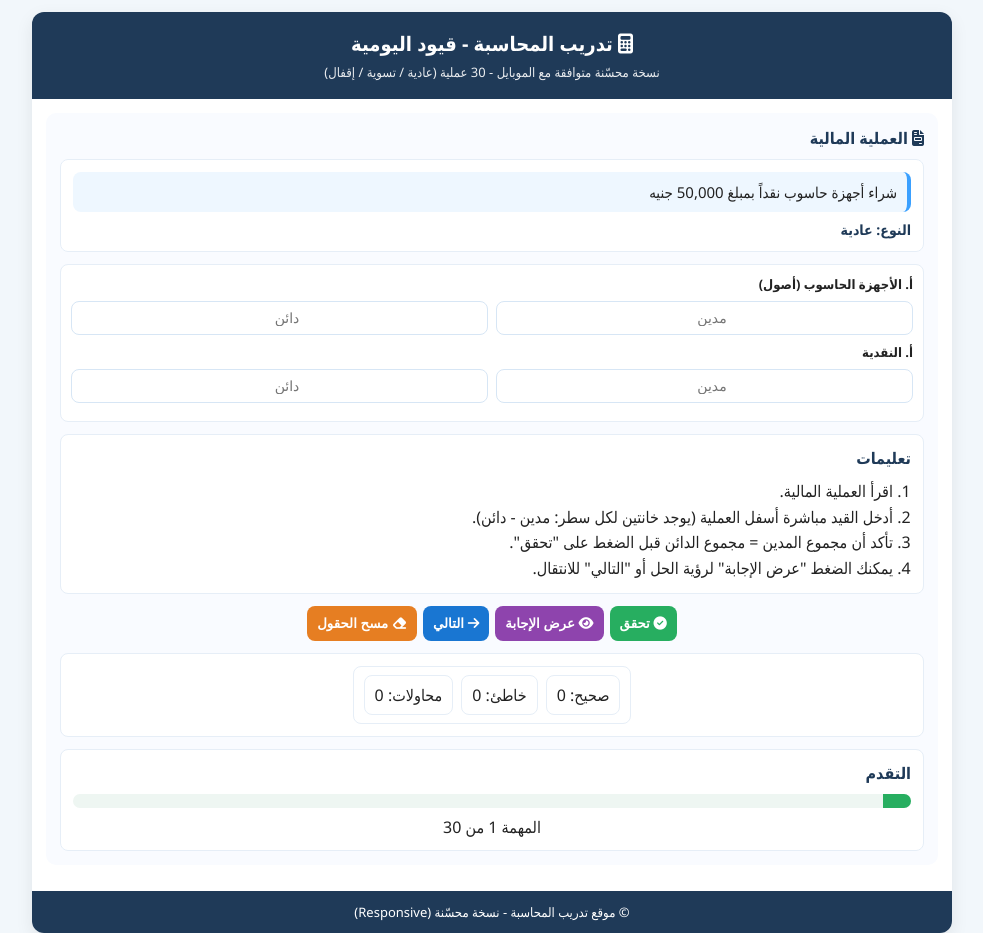
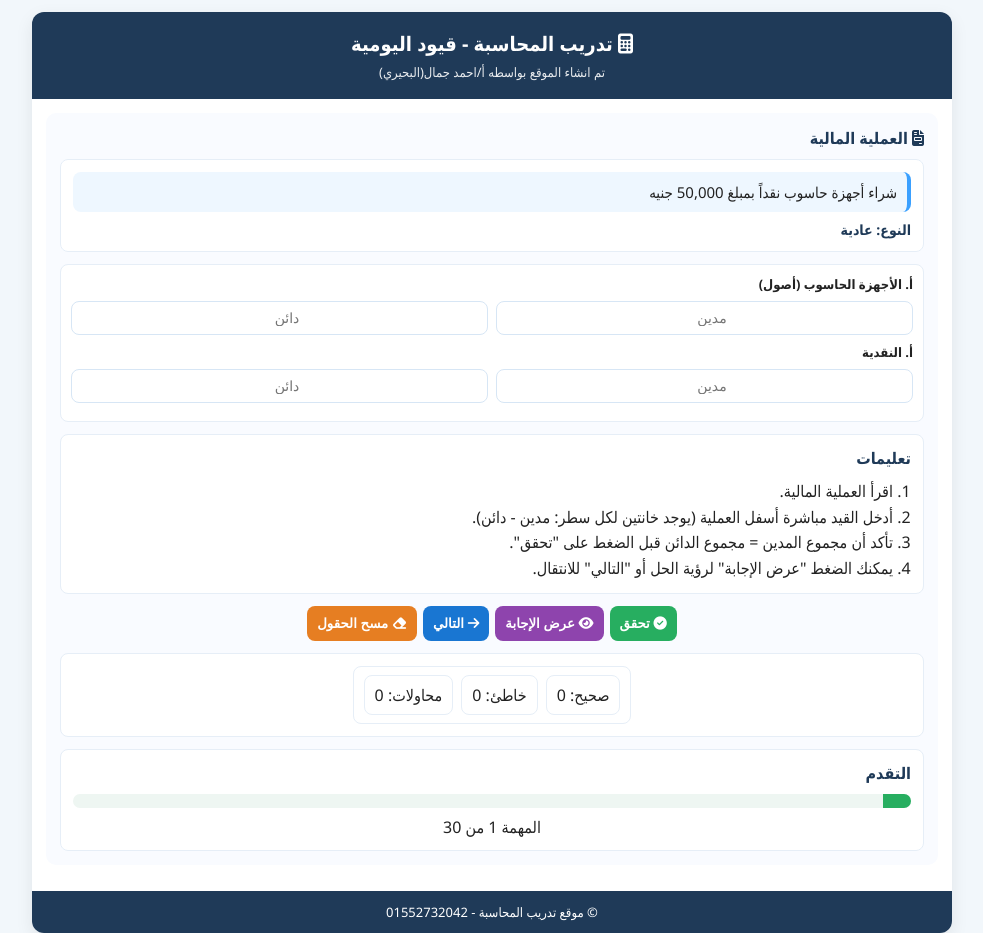
Before and after one commit to ahmedalbhere/test-entry, a plain HTML site: page index.html in a window 1280 px wide. Shown: the whole page, without its empty margins (148-1131 px from the left). Drawn offline with Linux system fonts and the light colour scheme.

Commit message:
Update index.html

```diff
--- a/index.html
+++ b/index.html
@@ -76,7 +76,7 @@
     <div class="app">
         <header>
             <h1><i class="fas fa-calculator"></i> تدريب المحاسبة - قيود اليومية</h1>
-            <p>نسخة محسّنة متوافقة مع الموبايل - 30 عملية (عادية / تسوية / إقفال)</p>
+            <p>تم انشاء الموقع بواسطه أ/احمد جمال(البحيري)</p>
         </header>
 
         <div class="content">
@@ -130,7 +130,7 @@
         </div>
 
         <footer>
-            © موقع تدريب المحاسبة - نسخة محسّنة (Responsive)
+            © موقع تدريب المحاسبة - 01552732042
         </footer>
     </div>
 
```
